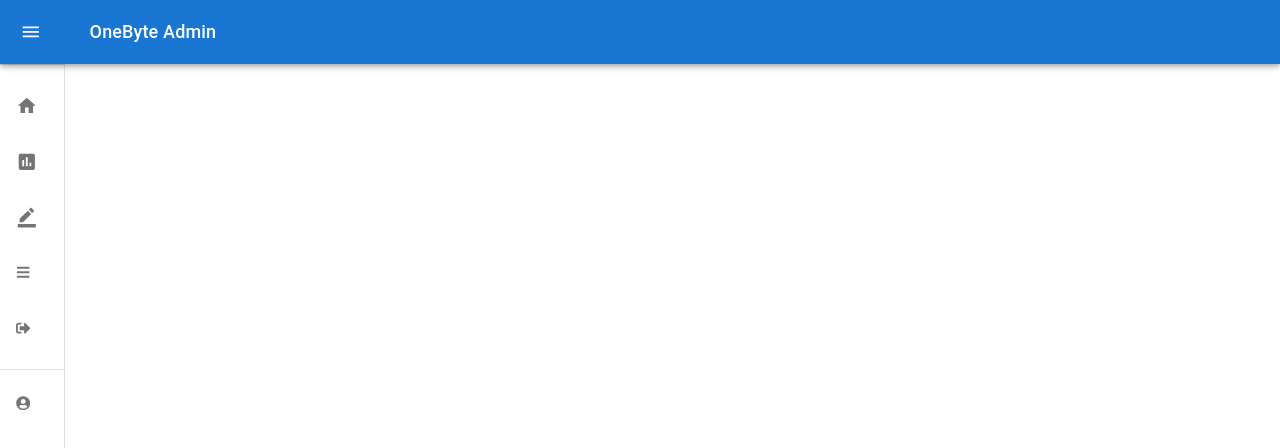
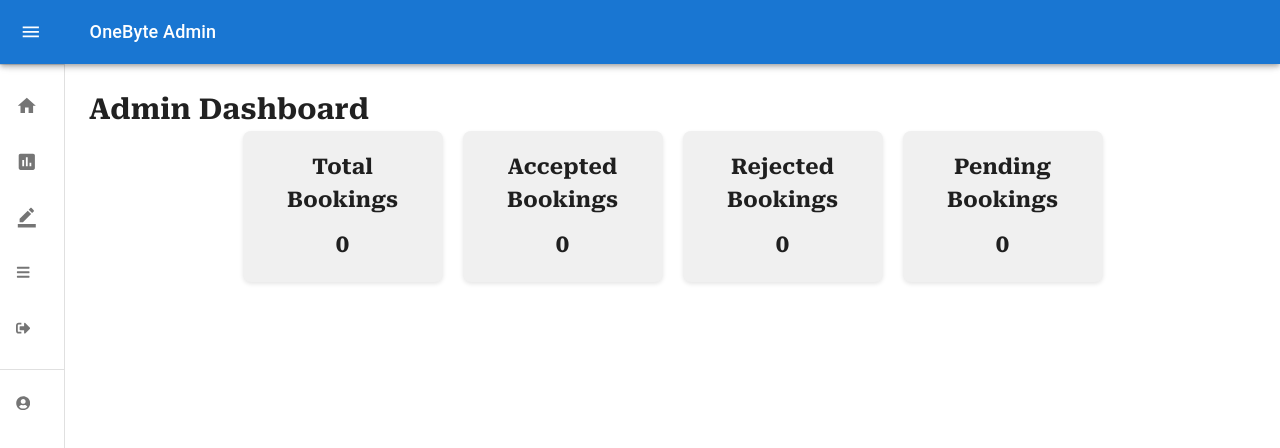
Before and after one commit to Keyush420/Onebyte, a React (Vite) app in the folder client/: page /adminDashboard in a window 1280 px wide. Shown: the top 448 px of the page. Built offline with nearby package versions, Linux system fonts and the light colour scheme; no server answers.

Commit message:
adminboard has been set to initial to show them on dashboard when admin login

```diff
--- a/client/src/adminComponent/AdminDashboard.jsx
+++ b/client/src/adminComponent/AdminDashboard.jsx
@@ -98,7 +98,7 @@ const Drawer = styled(MuiDrawer, { shouldForwardProp: (prop) => prop !== 'open'
 const Dashboard = () => {
   const theme = useTheme();
   const [open, setOpen] = useState(false);
-  const [activeComponent, setActiveComponent] = useState(null);
+  const [activeComponent, setActiveComponent] = useState('AdminDashboard'); // Set initial state to AdminDashboard
   const [username, setUsername] = useState('');
   const navigate = useNavigate(); // Initialize useNavigate
 
```
